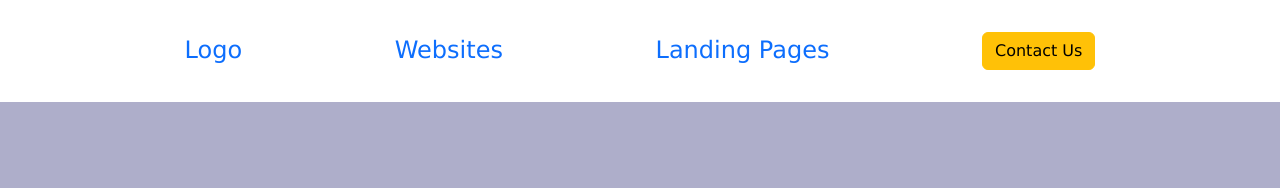
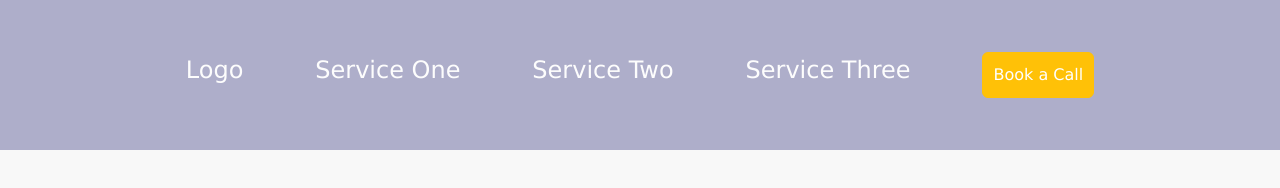
Before and after one commit to BenWilliams89/Website-Template, a plain HTML site: page index.html in a window 1280 px wide. Drawn offline with nearby package versions, Linux system fonts and the light colour scheme.

Commit message:
Add css to navbar

```diff
--- a/css/style.css
+++ b/css/style.css
@@ -9,7 +9,7 @@ body {
     display: flex;
     flex-direction: column;
     font-family: Verdana, Geneva, Tahoma, sans-serif;
-    background: #aeaeca;
+    background: #f8f8f8;
 }
 
 h1, h2, h3 {
@@ -22,7 +22,8 @@ h1, h2, h3 {
 /* Nav CSS */
 
 nav {
-    background: white;
+    background: #aeaeca;
+    padding: 20px;
 }
 
 
@@ -42,9 +43,15 @@ ul li {
 
 a {
     text-decoration: none;
+    color: #fdfdfd;
 }
 
 ul li a:hover {
     text-decoration: underline;
     color: #cac11b;
 }
+
+.btn-warning {
+    color: white;
+    padding: 10px ;
+}
--- a/index.html
+++ b/index.html
@@ -10,20 +10,26 @@
 <body>
 
 <nav>
+    <div class="container">
+        <!-- Add div for logo & image -->
     <ul>
         <li>
-            <a href="">Logo</a>
+            <a href="index.html">Logo</a>
         </li>
         <li>
-            <a href="">Websites</a>
+            <a href="">Service One</a>
         </li>
         <li>
-            <a href="">Landing Pages</a>
+            <a href="">Service Two</a>
         </li>
         <li>
-            <a href="" class="btn btn-warning">Contact Us</a>
+            <a href="">Service Three</a>
+        </li>
+        <li>
+            <a href="" class="btn btn-warning">Book a Call</a>
         </li>
     </ul>
+</div>
 </nav>
 
 
```
